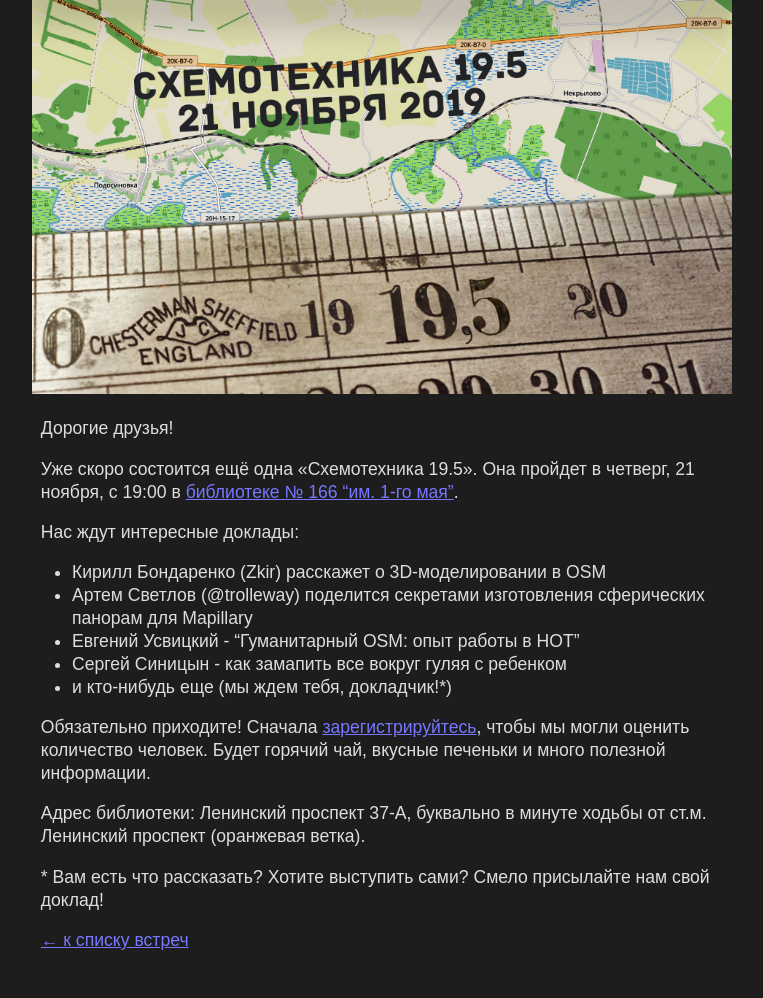
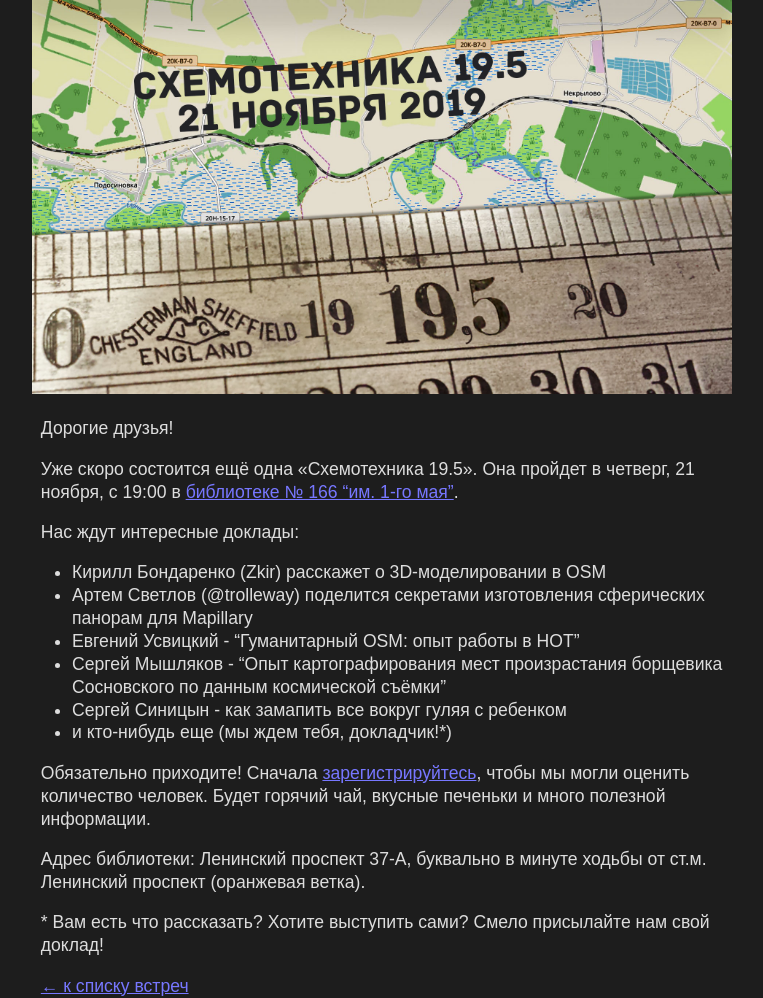
Before and after one commit to Zverik/schemotechnika, a Jekyll site: the page built from _posts/2019-11-06-schemo19_5.md, in a window 1280 px wide. Shown: the whole page, without its empty margins (258-1021 px from the left). Built offline with Jekyll 4.4.1, drawn with Linux system fonts in a browser that asks for light colours; before the commit the page ends 952 px from its top, so only the background shows below that.

Commit message:
Добавил доклад "Сергей Мышляков"

```diff
--- a/_posts/2019-11-06-schemo19_5.md
+++ b/_posts/2019-11-06-schemo19_5.md
@@ -15,6 +15,7 @@ permalink: 19_5.html
 - Кирилл Бондаренко (Zkir) расскажет о 3D-моделировании в OSM
 - Артем Светлов (@trolleway) поделится секретами изготовления сферических панорам для Mapillary
 - Евгений Усвицкий - "Гуманитарный OSM: опыт работы в HOT"
+- Сергей Мышляков - "Опыт картографирования мест произрастания борщевика Сосновского по данным космической съёмки"
 - Сергей Синицын - как замапить все вокруг гуляя с ребенком
 - и кто-нибудь еще (мы ждем тебя, докладчик!\*)
 
```
